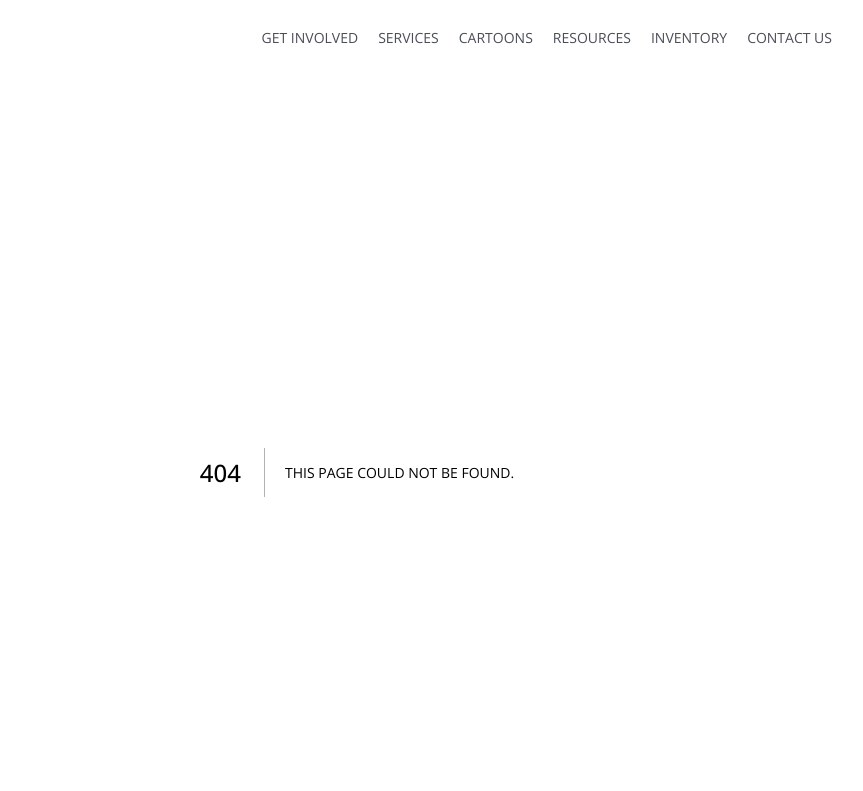
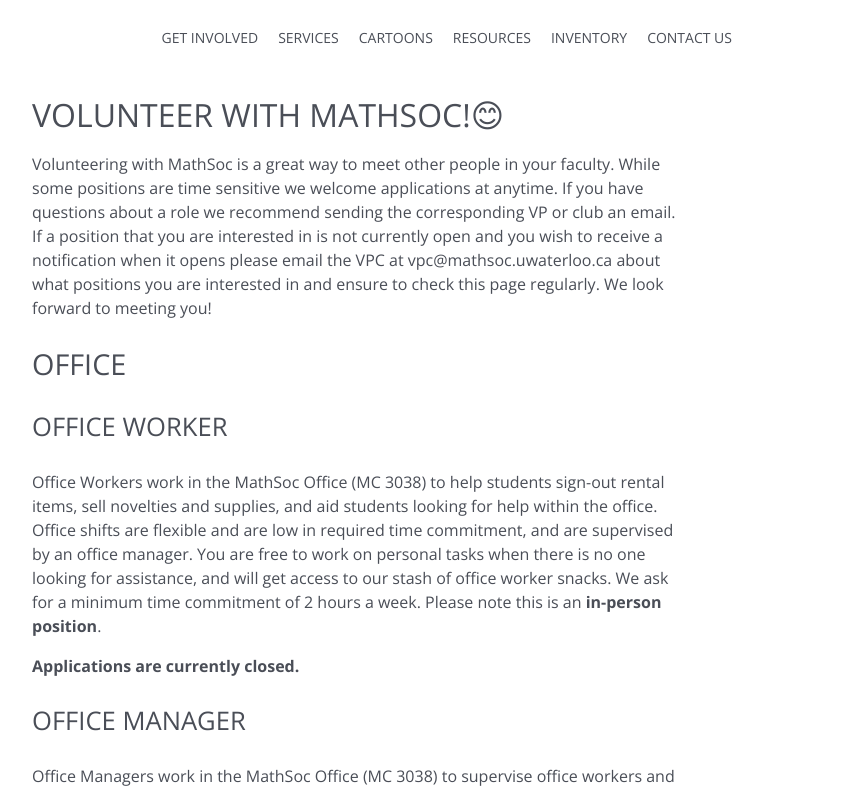
Before and after one commit to MathSoc/mathsoc-website-biochar, a Next.js app: page /volunteer in a window 1280 px wide. Before the commit this address had no page. Shown: the top 791 px of the page, without its empty margins (283-1146 px from the left). Built offline with nearby package versions, Linux system fonts and the light colour scheme.

Commit message:
Volunteer section basics

```diff
--- a/src/app/_variables.scss
+++ b/src/app/_variables.scss
@@ -24,5 +24,5 @@
 
 // Measurements
 :root {
-  --content-width: 850px;
+  --content-width: 650px;
 }
--- a/src/app/community/page.tsx
+++ b/src/app/community/page.tsx
@@ -1,5 +1,5 @@
-import { MarkdownPage } from "../components/markdown-page/markdown-page";
+import { MarkdownSection } from "../components/markdown-section/markdown-section";
 
 export default async function CommunityPage() {
-  return <MarkdownPage markdownFilePath="src/app/community/community.md" />;
+  return <MarkdownSection markdownFilePath="src/app/community/community.md" />;
 }
--- a/src/app/components/markdown-page/markdown-page.scss
+++ /dev/null
@@ -1,6 +0,0 @@
-.markdown-page {
-  .inner-contents {
-    max-width: 700px;
-    margin: auto;
-  }
-}
--- /dev/null
+++ b/src/app/components/markdown-section/markdown-section.scss
@@ -0,0 +1,10 @@
+.markdown-section {
+  .inner-contents {
+    max-width: var(--content-width);
+    margin: auto;
+  }
+
+  p {
+    line-height: 1.5em;
+  }
+}
--- a/src/app/components/markdown-page/markdown-page.tsx
+++ b/src/app/components/markdown-section/markdown-section.tsx
@@ -1,15 +1,15 @@
 import { readFile } from "fs/promises";
 import path from "path";
 import ReactMarkdown from "react-markdown";
-import "./markdown-page.scss";
+import "./markdown-section.scss";
 
-export const MarkdownPage: React.FC<{ markdownFilePath: string }> = async ({
+export const MarkdownSection: React.FC<{ markdownFilePath: string }> = async ({
   markdownFilePath,
 }) => {
   const contents = await readFile(path.join(process.cwd(), markdownFilePath));
 
   return (
-    <div className="markdown-page">
+    <div className="markdown-section">
       <div className="inner-contents">
         <ReactMarkdown children={contents.toString()} />
       </div>
--- /dev/null
+++ b/src/app/components/page/page-component.tsx
@@ -0,0 +1,6 @@
+import React from "react";
+import "./page.scss";
+
+export const Page: React.FC<{ children: React.ReactNode }> = ({ children }) => {
+  return <div className="page">{children}</div>;
+};
--- /dev/null
+++ b/src/app/components/page/page.scss
@@ -0,0 +1,4 @@
+.page {
+  max-width: var(--content-width);
+  margin: auto;
+}
--- /dev/null
+++ b/src/app/volunteer/overview.md
@@ -0,0 +1,3 @@
+# Volunteer with MathSoc!😊
+
+Volunteering with MathSoc is a great way to meet other people in your faculty. While some positions are time sensitive we welcome applications at anytime. If you have questions about a role we recommend sending the corresponding VP or club an email. If a position that you are interested in is not currently open and you wish to receive a notification when it opens please email the VPC at vpc@mathsoc.uwaterloo.ca about what positions you are interested in and ensure to check this page regularly. We look forward to meeting you!
--- /dev/null
+++ b/src/app/volunteer/page.tsx
@@ -0,0 +1,46 @@
+import { MarkdownSection } from "../components/markdown-section/markdown-section";
+import { Page } from "../components/page/page-component";
+
+export default async function VolunteerPage() {
+  return (
+    <Page>
+      <MarkdownSection markdownFilePath="src/app/volunteer/overview.md" />
+
+      <PositionSection title="Office">
+        <Position
+          name="Office worker"
+          descriptionPath="src/app/volunteer/positions/office-worker.md"
+        />
+        <Position
+          name="Office manager"
+          descriptionPath="src/app/volunteer/positions/office-manager.md"
+        />
+      </PositionSection>
+    </Page>
+  );
+}
+
+const PositionSection: React.FC<{
+  title: string;
+  children: React.ReactNode;
+}> = ({ title, children }) => {
+  return (
+    <div className="position-section">
+      <h2>{title}</h2>
+      <div className="positions">{children}</div>
+    </div>
+  );
+};
+
+// @todo make these accordions; client components
+const Position: React.FC<{ name: string; descriptionPath: string }> = ({
+  name,
+  descriptionPath,
+}) => {
+  return (
+    <div className="position">
+      <h3 className="position-name">{name}</h3>
+      <MarkdownSection markdownFilePath={descriptionPath} />
+    </div>
+  );
+};
--- /dev/null
+++ b/src/app/volunteer/positions/office-manager.md
@@ -0,0 +1,3 @@
+Office Managers work in the MathSoc Office (MC 3038) to supervise office workers and keep the office open during the day. Responsibilities include opening/closing the office, helping with locker issues, and answering any questions staff and customers may have. Managers also have access to the snack stash. We ask for a minimum time commitment of 2 hours a week. Please note this is an **in-person position**.
+
+**Applications are currently closed.**
--- /dev/null
+++ b/src/app/volunteer/positions/office-worker.md
@@ -0,0 +1,3 @@
+Office Workers work in the MathSoc Office (MC 3038) to help students sign-out rental items, sell novelties and supplies, and aid students looking for help within the office. Office shifts are flexible and are low in required time commitment, and are supervised by an office manager. You are free to work on personal tasks when there is no one looking for assistance, and will get access to our stash of office worker snacks. We ask for a minimum time commitment of 2 hours a week. Please note this is an **in-person position**.
+
+**Applications are currently closed.**
```
